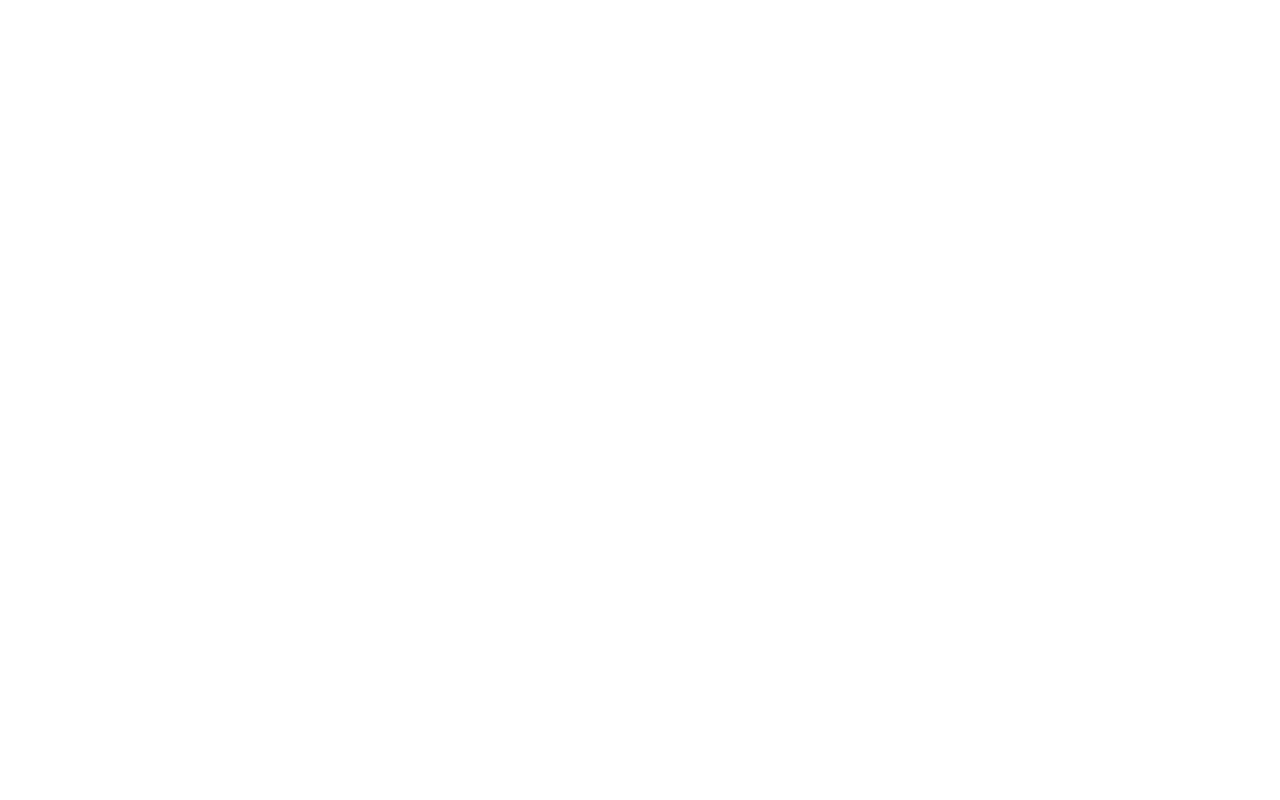
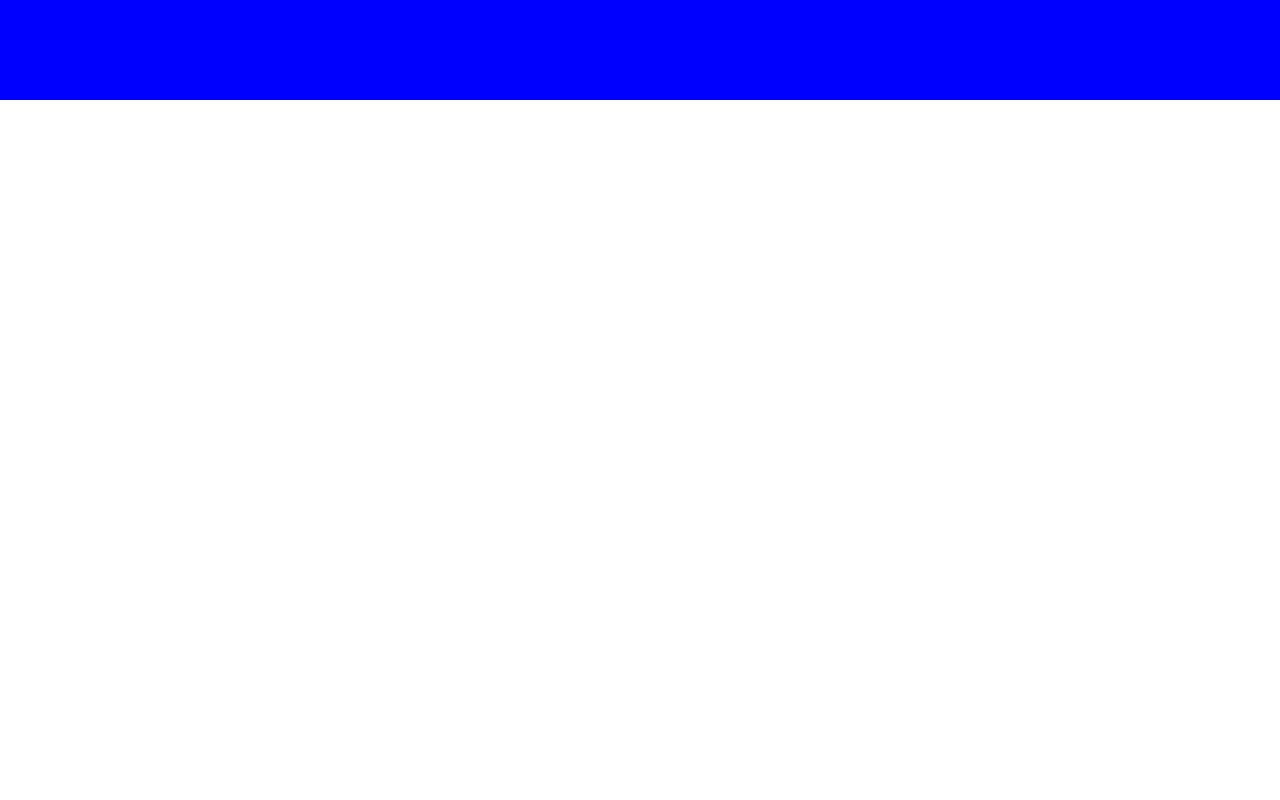
Before and after one commit to LauCost/htmlcss-discord, a plain HTML site: page index.html in a window 1280 px wide. Shown: the top 800 px of the page. Drawn offline with Linux system fonts and the light colour scheme.

Commit message:
Creato blocchi colorati per header main footer

```diff
--- a/index.html
+++ b/index.html
@@ -7,7 +7,7 @@
     <link rel="stylesheet" href="style.css">
     <title>Discord</title>
 </head>
-<body>
+<body class="debug">
 
     <header>
 
--- a/style.css
+++ b/style.css
@@ -7,3 +7,20 @@
 .clearfix:hover{
     display: table;
 }
+
+.debug > header{
+    width: 100%;
+    height: 100px;
+    background-color: blue;
+}
+
+.debug > main{
+    width: 100%;
+    height: 900px;
+}
+
+.debug > footer {
+    width: 100%;
+    height: 300px;
+    background-color: black;
+}
```
